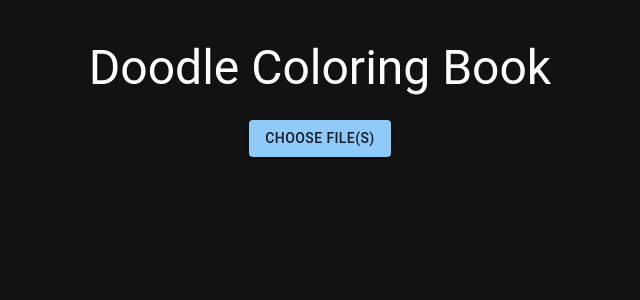
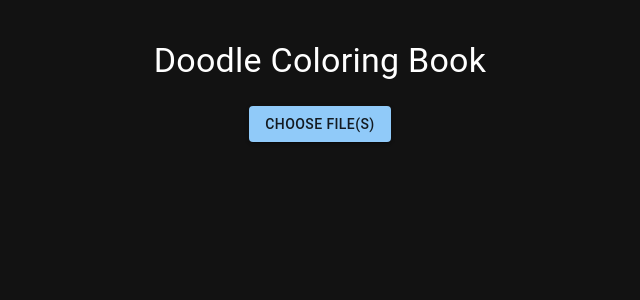
Before and after one commit to billy-the-ape/black-and-white-generator, a Next.js app: page / in a window 1280 px wide. Shown: the top 300 px of the page, without its empty margins (320-960 px from the left). Built offline with nearby package versions, Linux system fonts and the light colour scheme.

Commit message:
Better styling

```diff
--- a/components/ColorlessCanvas.tsx
+++ b/components/ColorlessCanvas.tsx
@@ -1,7 +1,14 @@
-import { Box, IconButton, Paper } from "@mui/material";
+import { Box, IconButton, Paper, styled } from "@mui/material";
 import { useEffect, useRef } from "react";
 import DownloadIcon from '@mui/icons-material/Download';
 import HighlightOffIcon from '@mui/icons-material/HighlightOff';
+
+const StyledCanvas = styled('canvas')(({theme: {breakpoints}}) => ({
+  maxWidth: '50vw',
+  [breakpoints.down('sm')]: {
+    maxWidth: '70vw',
+  }
+}))
 
 type ColorlessCanvasProps = {
   file: File;
@@ -53,13 +60,13 @@ const ColorlessCanvas: React.FC<ColorlessCanvasProps> = ({ file, onRemove }) =>
   };
 
   return (
-    <Paper sx={{mb: 2, px: 6, py: 4, display: 'flex', flexDirection: 'column'}}>
+    <Paper sx={{mb: 2, px: 6, pb: 4, pt:1, display: 'flex', flexDirection: 'column'}}>
       <Box display="flex" justifyContent="flex-end" mb={1}>
         <IconButton onClick={downloadImage}><DownloadIcon /></IconButton>
         <IconButton sx={{ml: 1}} onClick={onRemove}><HighlightOffIcon /></IconButton>
       </Box>
       <canvas ref={canvas} style={{display: 'none'}} />
-      <canvas ref={canvas2} style={{ maxWidth: '50vw' }} />
+      <StyledCanvas ref={canvas2} />
     </Paper>
   )
 }
--- a/pages/index.tsx
+++ b/pages/index.tsx
@@ -37,12 +37,12 @@ const Home: NextPage = () => {
         <link rel="icon" href="/favicon.ico" />
       </Head>
       <Box display="flex" flexDirection="column" alignItems="center">
-        <Typography sx={{ mt:5, mb:3 }} variant="h3">Doodle Coloring Book</Typography>
-        <Button variant="contained" sx={{ mb: 3 }} component="label">
+        <Typography sx={{ mt:5, mb:3 }} variant="h4">Doodle Coloring Book</Typography>
+        <Button variant="contained" sx={{ mb: 1 }} component="label">
           Choose file(s)
           <input multiple type="file" id="myFile" hidden name="filename" accept="image/png, image/gif, image/jpeg" onChange={onFileChange} />
         </Button>
-        <Typography>{fileLabel}</Typography>
+        <Typography sx={{mb: 2 }}>{fileLabel}</Typography>
         {files.map((file, i) => (
           <ColorlessCanvas key={file.name} file={file} onRemove={() => onFileRemove(i)} />
         ))}
```
